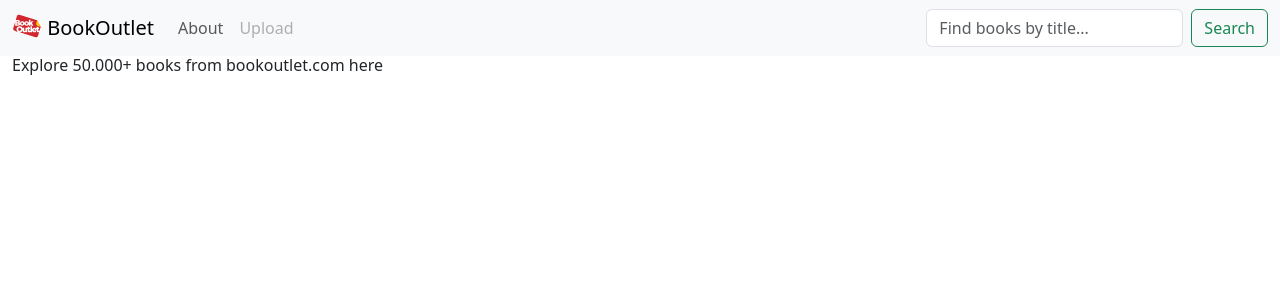
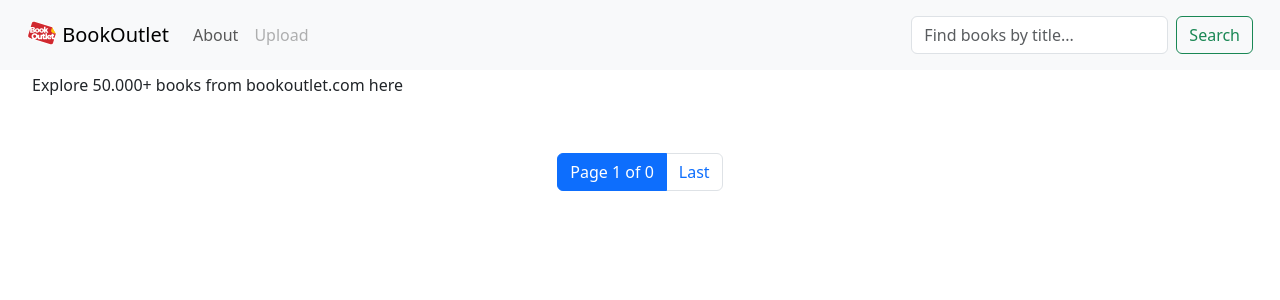
Before and after one commit to rianaditro/bookoutlet, a Flask app: page / in a window 1280 px wide. Shown: the top 300 px of the page. Run offline with Flask 3, Linux system fonts and the light colour scheme; some libraries are stand-ins or nearby versions.

Commit message:
fix pagination

```diff
--- a/src/templates/index.html
+++ b/src/templates/index.html
@@ -9,7 +9,7 @@
   </head>
   <body>
     <div class="container-fluid">
-      <nav class="navbar navbar-expand-lg fixed-top bg-body-tertiary">
+      <nav class="navbar navbar-expand-lg fixed-top bg-body-tertiary" style="padding: 15px;">
         <div class="container-fluid">
           <a class="navbar-brand" href="#">
             <img src="{{ url_for('static',filename='logo.svg') }}" alt="Logo" width="30" height="24" class="d-inline-block align-text-top">
@@ -34,7 +34,7 @@
     </div>
     <div class="container-fluid">
       <h1>this content doesnt show</h1>
-      <h6>Explore 50.000+ books from bookoutlet.com here</h6>
+      <h6 style="padding: 20px;">Explore 50.000+ books from bookoutlet.com here</h6>
       {% if search_query %}
       <p>Showing result for "{{ search_query }}"</p>
       {% endif %}
--- a/src/templates/table2.html
+++ b/src/templates/table2.html
@@ -4,7 +4,7 @@
     <div class="container text-center">
         <div class="row row-cols-6">
             {% for row in books %}
-            <div class="col">
+            <div class="col" style="padding: 5px;">
                 <div class="row">
                     <img src="{{ row['image'] }}" class="img-thumbnail" style="height: 250px;"></td>
                 </div>
@@ -17,15 +17,17 @@
     </div>
 </div>
 
-<nav aria-label="Page navigation example">
+<nav aria-label="Page navigation example" style="padding: 30px;">
     <ul class="pagination justify-content-center">
       {% if books.has_prev %}
+      <li class="page-item"><a class="page-link" href="{{ url_for('view.table', page=1) }}">First</a></li>
       <li class="page-item"><a class="page-link" href="{{ url_for('view.table', page=books.prev_num) }}">Previous</a></li>
       {% endif %}
-
+      <li class="page-item active" aria-current="page"><a class="page-link" href="#"><span class="sr-only">Page {{ page }} of {{ max_page }}</span></a></li>
       {% if books.has_next %}
       <li class="page-item"><a class="page-link" href="{{ url_for('view.table', page=books.next_num) }}">Next</a></li>
       {% endif %}
+      <li class="page-item"><a class="page-link" href="{{ url_for('view.table', page=max_page) }}">Last</a></li>
     </ul>
   </nav>
 {% endblock %}
--- a/src/views.py
+++ b/src/views.py
@@ -26,10 +26,12 @@
     if request.method == 'POST':
         search_query = request.form['search_query']
         books = Book.query.filter(Book.title.ilike(f"%{search_query}%")).paginate(page=page,per_page=per_page)
-        return render_template("table2.html",books=books, search_query=search_query)
+        max_page = books.pages
+        return render_template("table2.html",books=books,page=page,max_page=max_page, search_query=search_query)
 
     books = Book.query.paginate(page=page,per_page=per_page)
-    return render_template("table2.html",books=books)
+    max_page = books.pages
+    return render_template("table2.html",books=books,max_page=max_page,page=page)
 
 def allowed_file(filename):
     return '.' in filename and \
```
